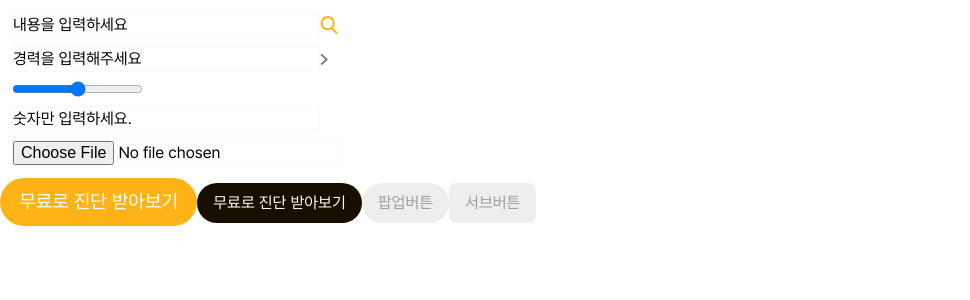
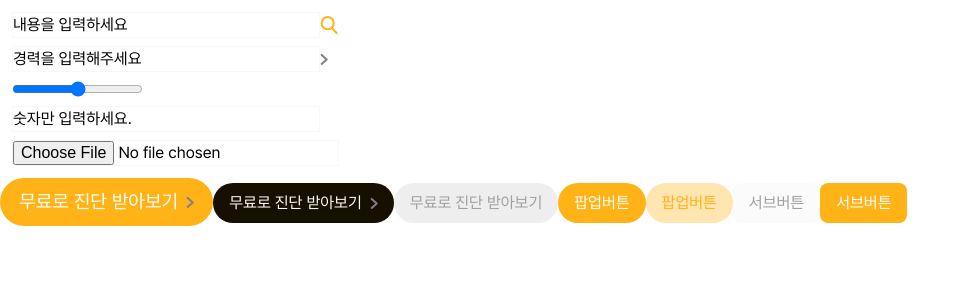
Before and after one commit to Sponge-Team/Sponge-FE, a Vue app: page /sign in a window 1280 px wide. Shown: the top 300 px of the page, without its empty margins (0-970 px from the left). Built offline with nearby package versions, Linux system fonts and the light colour scheme; what vue-cookies would draw is missing.

Commit message:
버튼 컴포넌트 수정

```diff
--- a/src/components/core/Button.vue
+++ b/src/components/core/Button.vue
@@ -1,5 +1,5 @@
 <template>
-  <button :class="buttonClasses">
+  <button :class="buttonClasses" @click="handleClick">
     <span class="button-content" >
       <slot></slot>
       <slot name="icon"></slot>
@@ -14,12 +14,12 @@ const props = defineProps({
   color: {
     type: String,
     default: 'primary',
-    validator: value => ['primary', 'secondary', 'tertiary'].includes(value)
+    validator: value => ['primary', 'secondary', 'tertiary', 'quaternary', 'quinary'].includes(value)
   },
   size: {
     type: String,
     default: 'm',
-    validator: value => ['s', 'm', 'l', 'xl'].includes(value)
+    validator: value => ['s', 'm', 'l'].includes(value)
   },
   rounded: {
     type: String,
@@ -33,6 +33,8 @@ const buttonClasses = computed(() => {
     'primary-color': props.color === 'primary',
     'secondary-color': props.color === 'secondary',
     'tertiary-color': props.color === 'tertiary',
+    'quaternary-color': props.color === 'quaternary',
+    'quinary-color': props.color === 'quinary',
     'text-style': props.style === 'text',
     'size-sm': props.size === 'sm',
     'size-m': props.size === 'm',
@@ -41,6 +43,12 @@ const buttonClasses = computed(() => {
     'rounded-square': props.rounded === 'square',
   };
 });
+
+const handleClick = (event) => {
+  if (props.onClick) {
+    props.onClick(event);
+  }
+};
 </script>
 
 <style scoped>
@@ -76,6 +84,16 @@ button {
   color: var(--s-palette-gray-400);
 }
 
+.quaternary-color {
+  background-color: var(--s-palette-main-lighten-400);
+  color: var(--s-palette-main-lighten-950);
+}
+
+.quinary-color {
+  background-color: var(--s-palette-gray-100);
+  color: var(--s-palette-gray-400);
+}
+
 .size-s {
   font-size: 0.75rem;
   padding: 0.25em 0.5em;
@@ -98,4 +116,5 @@ button {
 .rounded-square {
   border-radius: 0.5em;
 }
+
 </style>
--- a/src/views/login/loginView.vue
+++ b/src/views/login/loginView.vue
@@ -16,14 +16,26 @@
       <Input class="mb-2" :type="'file'"/>
     </div>
     <div>
-      <Button color="primary" size="l">무료로 진단 받아보기</Button>
-      <Button color="secondary" size="m">무료로 진단 받아보기</Button>
-      <Button color="tertiary" size="s">팝업버튼</Button>
-      <Button color="tertiary" size="s" rounded="square">서브버튼</Button>
+      <Button color="primary" size="l">무료로 진단 받아보기
+        <template #icon>
+          <img src="@/lib/assets/svg/ic_arrow_right.svg" alt="오른쪽 화살표" class="ml-2">
+        </template>
+      </Button>
+      <Button color="secondary" size="m">무료로 진단 받아보기
+        <template #icon>
+          <img src="@/lib/assets/svg/ic_arrow_right.svg" alt="오른쪽 화살표" class="ml-2">
+        </template>
+      </Button>
+      <Button color="tertiary" size="m">무료로 진단 받아보기</Button>
+      <Button color="primary" size="s">팝업버튼</Button>
+      <Button color="quaternary" size="s">팝업버튼</Button>
+      <Button color="quinary" size="s" rounded="square">서브버튼</Button>
+      <Button color="primary" size="s" rounded="square">서브버튼</Button>
+
     </div>
   </div>
 </template>
 <script setup>
-  import Input from "@/components/core/Input.vue";
-  import Button from "@/components/core/Button.vue";
+import Input from "@/components/core/Input.vue";
+import Button from "@/components/core/Button.vue";
 </script>
```
